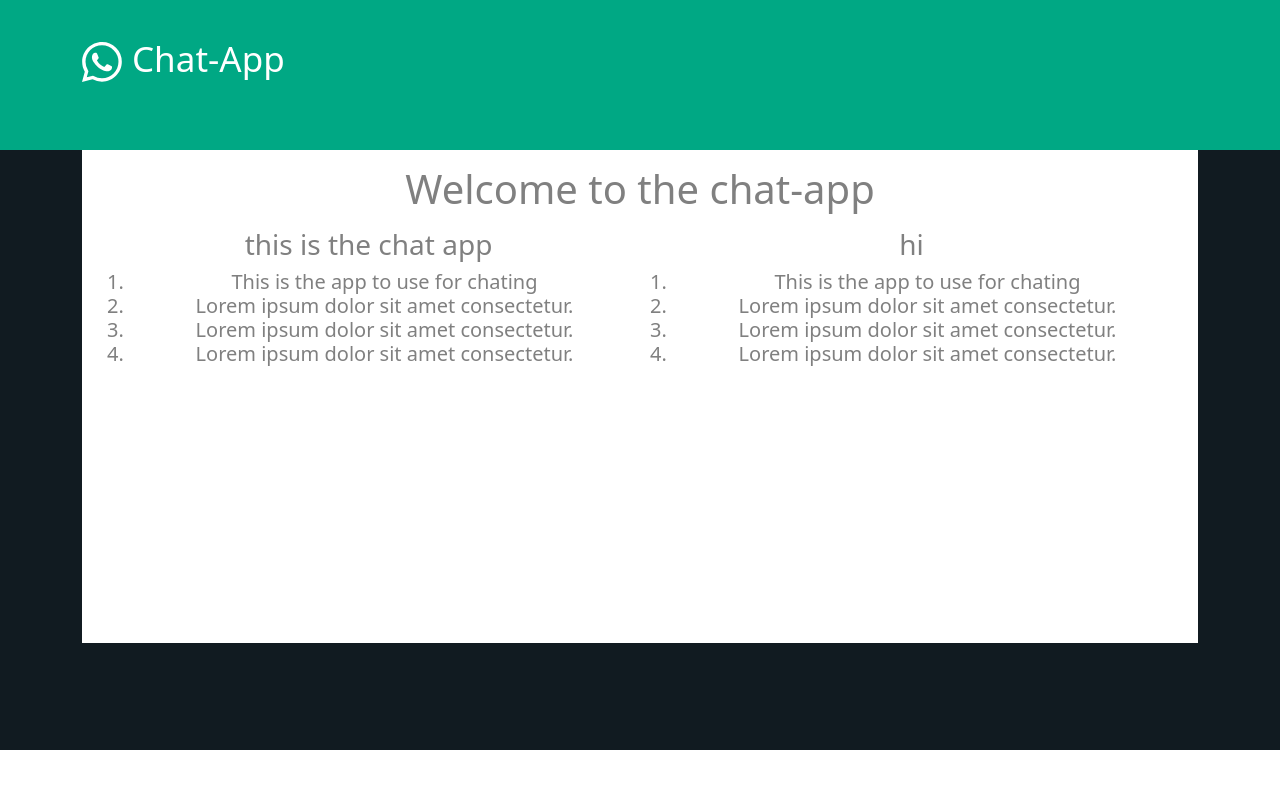
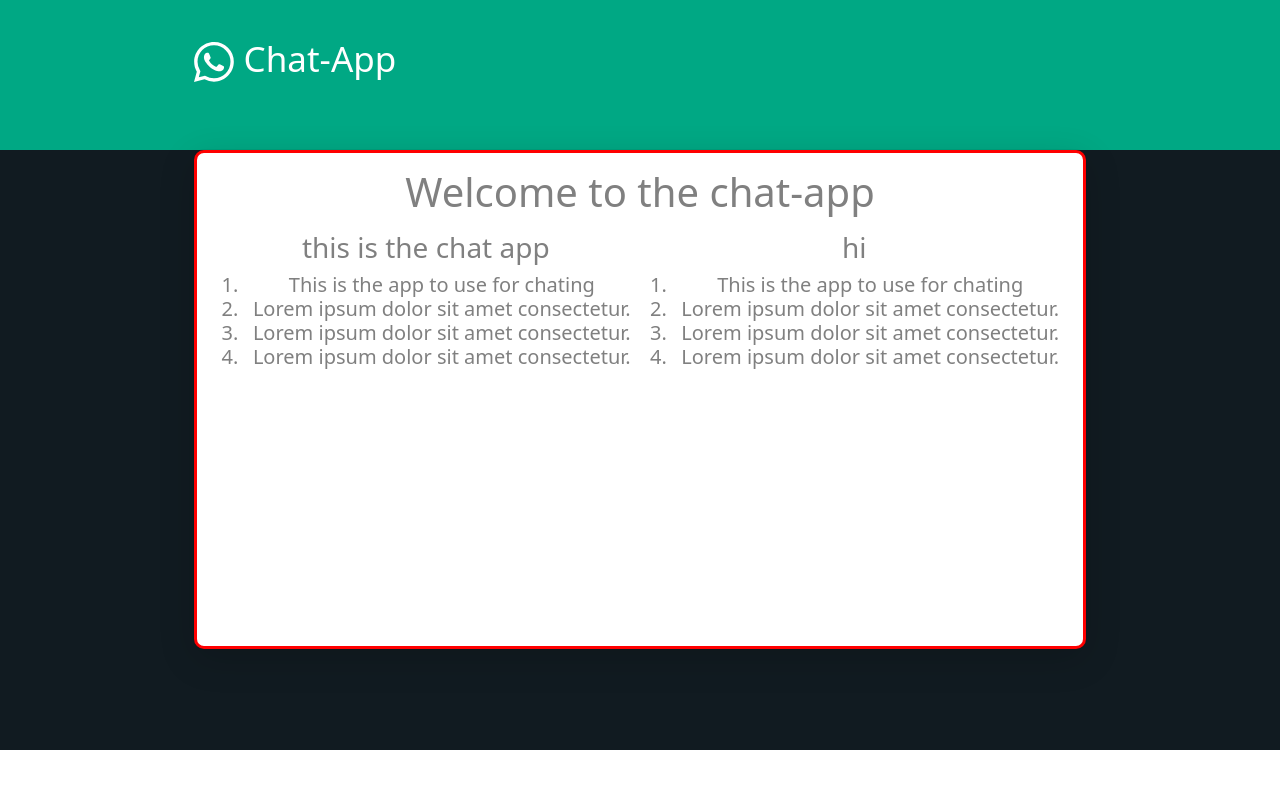
Before and after one commit to JAYMAKWANA2202/Chat-App, a React (Create React App) app: page / in a window 1280 px wide. Shown: the top 788 px of the page. Built offline with nearby package versions, Linux system fonts and the light colour scheme.

Commit message:
done header and lower part

```diff
--- a/src/Component/Navbar/Header.js
+++ b/src/Component/Navbar/Header.js
@@ -26,6 +26,7 @@ const New = styled.div`
 
 const Logo = styled.span`
   margin: 30px 10px 0 0;
+  margin-left: 10%;
 `;
 export default function Header() {
   return (
--- a/src/Component/Navbar/Lower.js
+++ b/src/Component/Navbar/Lower.js
@@ -14,8 +14,13 @@ const Containers = styled.div`
 const Center = styled.h1`
   text-align: center;
   color: grey;
-  background-color: #fff;
+  background-color: #ffffff;
   padding: 15px;
+  border-radius: 10px;
+  margin: 0 10%;
+  border: 3px solid red;
+  box-shadow: rgba(0, 0, 0, 0.16) 0px 10px 36px 0px,
+    rgba(0, 0, 0, 0.06) 0px 0px 0px 1px;
 `;
 
 const FormContainer = styled(Form)`
@@ -23,6 +28,7 @@ const FormContainer = styled(Form)`
   justify-content: space-between;
   height: 400px;
   width: 100%;
+
   margin-top: 15px;
 `;
 
```
